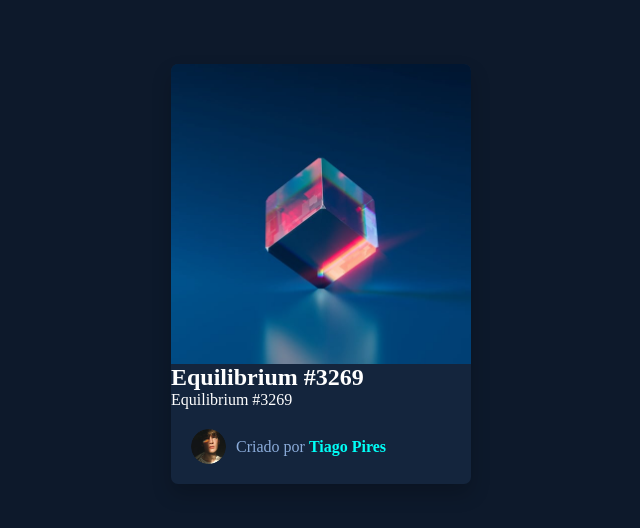
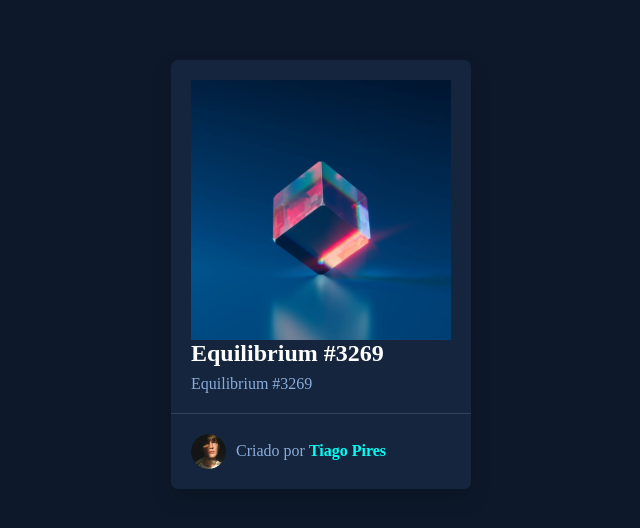
Before and after one commit to tpires1041/trabalho-ger-ncia-portifolio, a plain HTML site: page index.html in a window 1280 px wide. Shown: the part 126-654 px from the top of the page, without its empty margins (319-959 px from the left). Drawn offline with Linux system fonts and the light colour scheme.

Commit message:
Changer some details in contentes
Added some chances in styles

```diff
--- a/style.css
+++ b/style.css
@@ -46,6 +46,29 @@ body {
     margin-right: 10px;
 }
 
+.card-content {
+    padding: 20px;
+    border-bottom: 1px solid hsl(215, 32%, 27%);
+}
+
+.card-content h2 {
+    font-size: 1.5rem;
+    color: hsl(0, 0%, 100%);
+    margin-bottom: 8px;
+}
+
+.card-content p {
+    font-size: 1rem;
+    color: hsl(215, 51%, 70%);
+}
+
+.card-footer {
+    display: flex;
+    align-items: center;
+    padding: 20px;
+}
+
+
 .card-footer span {
     font-size: 1rem;
     color: hsl(215, 51%, 70%);
```
